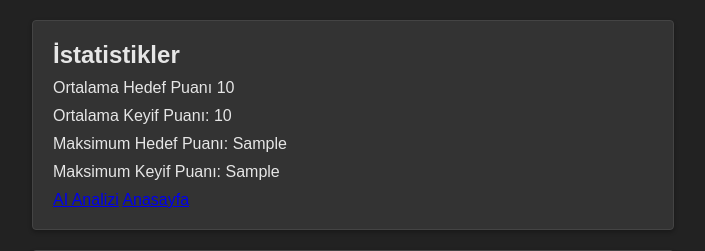
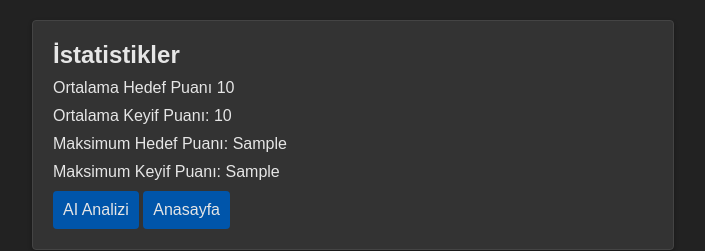
Before and after one commit to asaykal/Form-Statistics-Analyzer, a Flask app: template templates/statistics.html in a window 1280 px wide. Shown: the top 251 px of the page, without its empty margins (287-992 px from the left). Run offline with Flask 3, Linux system fonts and the light colour scheme; the template is opened without the code that fills it: most values are stand-ins (such as "Sample title", 1, 10 or a date in 2020); parts of the project's set-up code (start-up, migrations or seed data) failed here and were passed over.

Commit message:
Update statistics_style.css

```diff
--- a/static/css/statistics_style.css
+++ b/static/css/statistics_style.css
@@ -52,3 +52,17 @@ p.no-data {
   font-style: italic;
   color: #999999;
 }
+
+a {
+  display: inline-block;
+  padding: 10px;
+  background-color: #0055aa;
+  color: #e6e6e6;
+  text-decoration: none;
+  border-radius: 4px;
+  transition: background-color 0.3s ease;
+}
+
+a:hover {
+  background-color: #003377;
+}
```
